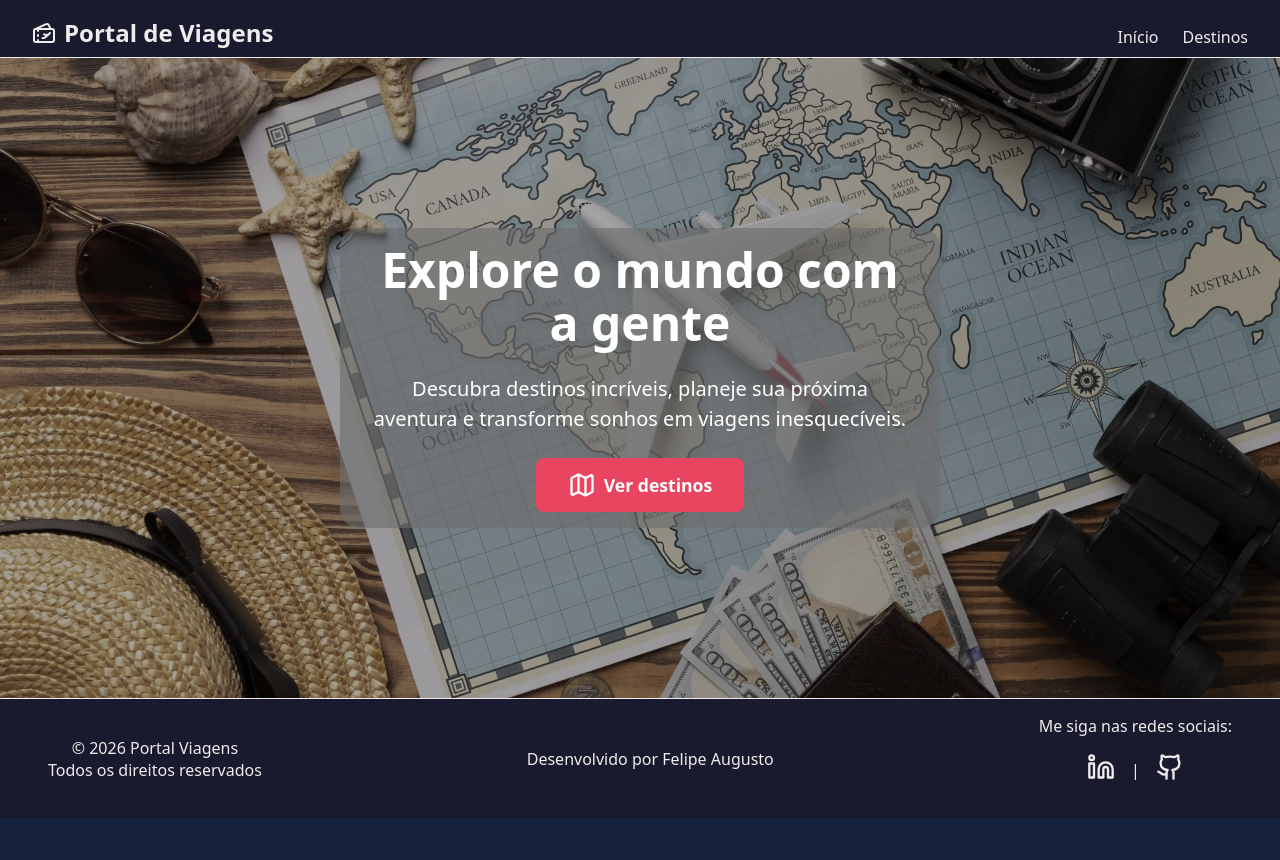
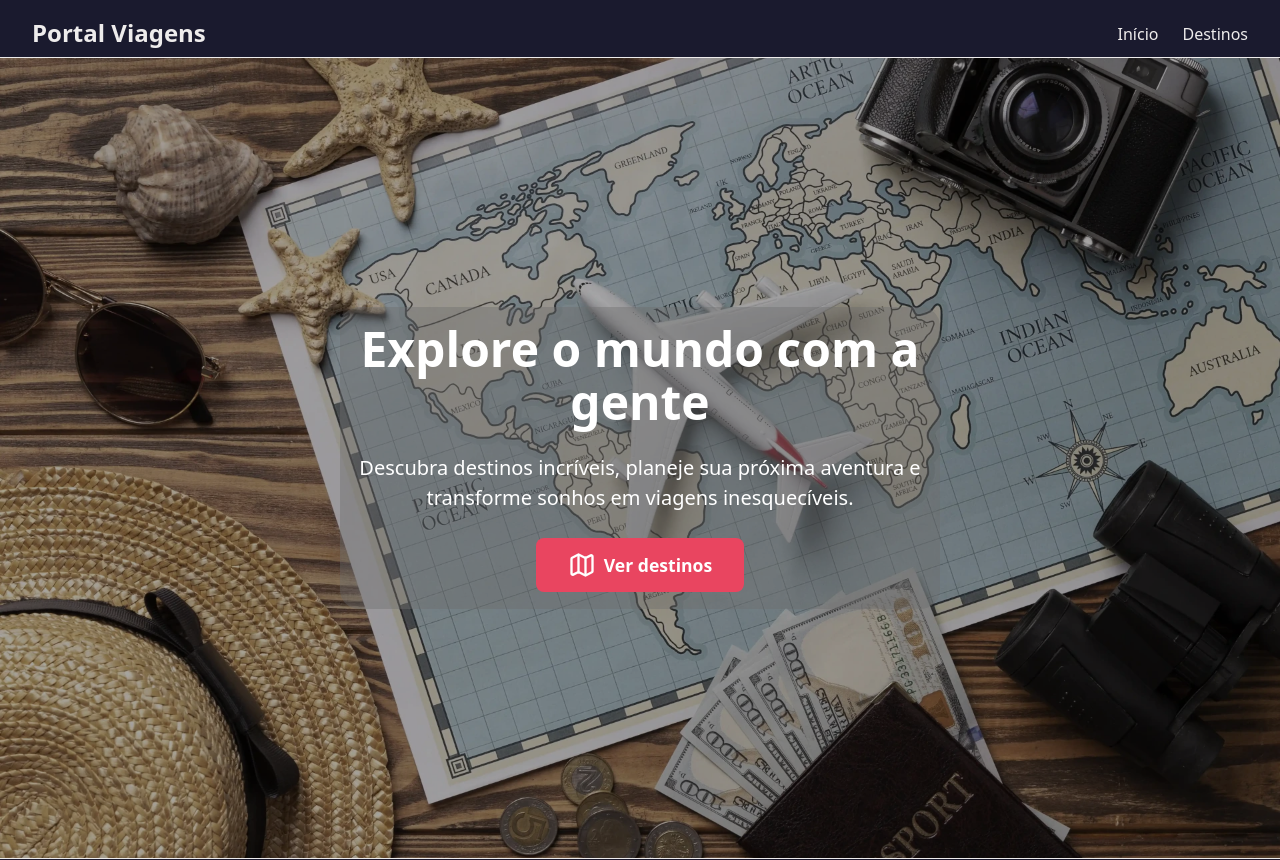
Before and after one commit to felipedev90/portal-viagens, a Next.js app: page / in a window 1280 px wide. Shown: the top 860 px of the page. Before the commit the page ends 818 px from the top, so only its background shows below. Built offline with nearby package versions, Linux system fonts and the light colour scheme.

Commit message:
feat: refactor page.tsx component

```diff
--- a/src/app/layout.tsx
+++ b/src/app/layout.tsx
@@ -1,7 +1,7 @@
 import type { Metadata } from "next";
 import Header from "@/components/Header";
 import Footer from "@/components/Footer";
-import "@/styles/globals.css";
+import "./globals.css";
 
 export const metadata: Metadata = {
   title: "Portal Viagens",
--- a/src/app/page.tsx
+++ b/src/app/page.tsx
@@ -1,35 +1,5 @@
-import Link from "next/link";
-import { Map } from "lucide-react";
-import styles from "./page.module.css";
+import Hero from "@/components/Hero";
 
 export default function Home() {
-  return (
-    <section className={styles.hero}>
-      <picture className={styles.picture}>
-        <source
-          media="(max-width: 768px)"
-          srcSet="/images/Viagem_header_1920.webp"
-        />
-        <img
-          src="/images/Viagem_header_1920.webp"
-          alt="Imagem de viagem"
-          className={styles.image}
-        />
-      </picture>
-
-      <div className={styles.overlay} />
-
-      <div className={styles.content}>
-        <h1 className={styles.title}>Explore o mundo com a gente</h1>
-        <p className={styles.subtitle}>
-          Descubra destinos incríveis, planeje sua próxima aventura e transforme
-          sonhos em viagens inesquecíveis.
-        </p>
-        <Link href="/destinos" className={styles.cta}>
-          <Map size={28} />
-          Ver destinos
-        </Link>
-      </div>
-    </section>
-  );
+  return <Hero />;
 }
--- a/src/components/Header/Header.module.css
+++ b/src/components/Header/Header.module.css
@@ -28,6 +28,9 @@
 
 .nav {
   display: flex;
+  align-items: center;
+  justify-content: center;
+  padding-bottom: 5px;
   gap: 1.5rem;
 }
 
--- a/src/components/Header/index.tsx
+++ b/src/components/Header/index.tsx
@@ -1,5 +1,5 @@
 import Link from "next/link";
-import { TicketsPlane } from "lucide-react";
+
 import styles from "./Header.module.css";
 
 export default function Header() {
@@ -7,7 +7,7 @@ export default function Header() {
     <header className={styles.header}>
       <div className={styles.container}>
         <Link href="/" className={styles.logo}>
-          <TicketsPlane size={24} /> Portal de Viagens
+          Portal Viagens
         </Link>
 
         <nav className={styles.nav}>
--- a/src/app/page.module.css
+++ b/src/components/Hero/Hero.module.css
@@ -3,12 +3,12 @@
   display: flex;
   align-items: center;
   justify-content: center;
-  min-height: 80vh;
+  min-height: 100vh;
   text-align: center;
 }
 
 .content {
-  background-color: rgba(109, 109, 109, 0.623);
+  background-color: rgba(109, 109, 109, 0.4);
   color: #fff;
 
   position: relative;
@@ -19,8 +19,10 @@
   align-items: center;
   gap: 1.5rem;
 
-  padding: 1rem 2rem;
+  padding: 1rem 1rem;
   border-radius: 1.2rem;
+
+  margin: 0 0.5rem;
 }
 
 .picture {
@@ -62,6 +64,7 @@
   display: inline-flex;
   align-items: center;
   gap: 0.5rem;
+  margin: 1px 0;
   padding: 0.8rem 2rem;
   background: #e94560;
   color: #fff;
--- /dev/null
+++ b/src/components/Hero/index.tsx
@@ -0,0 +1,35 @@
+import Link from "next/link";
+import { Map } from "lucide-react";
+import styles from "./Hero.module.css";
+
+export default function Hero() {
+  return (
+    <section className={styles.hero}>
+      <picture className={styles.picture}>
+        <source
+          media="(max-width: 768px)"
+          srcSet="/images/Viagem_header_1920.webp"
+        />
+        <img
+          src="/images/Viagem_header_1920.webp"
+          alt="Imagem de viagem"
+          className={styles.image}
+        />
+      </picture>
+
+      <div className={styles.overlay} />
+
+      <div className={styles.content}>
+        <h1 className={styles.title}>Explore o mundo com a gente</h1>
+        <p className={styles.subtitle}>
+          Descubra destinos incríveis, planeje sua próxima aventura e transforme
+          sonhos em viagens inesquecíveis.
+        </p>
+        <Link href="/destinos" className={styles.cta}>
+          <Map size={28} />
+          Ver destinos
+        </Link>
+      </div>
+    </section>
+  );
+}
```
Also changed, not shown: src/app/globals.css (renamed from src/styles/globals.css).
